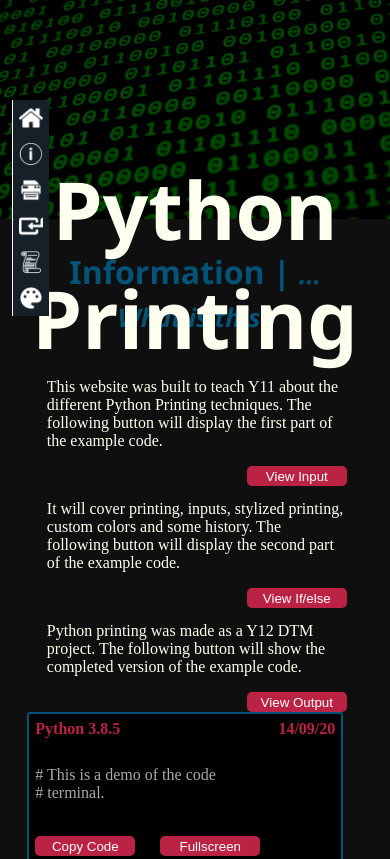
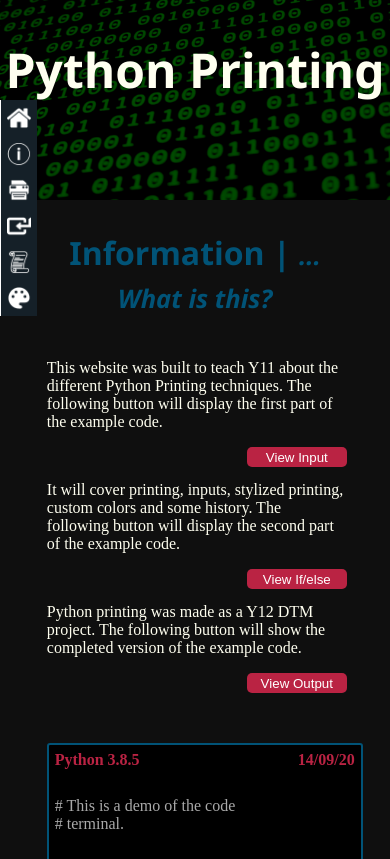
Before and after one commit to cattythegamer-tcat/tutorial_website, a plain HTML site: page index.html in a window 390 px wide. Shown: the top 859 px of the page. Drawn offline with Linux system fonts and the light colour scheme.

Commit message:
Made code terminal move to the left when width is less then 870px

```diff
--- a/css/style.css
+++ b/css/style.css
@@ -202,6 +202,33 @@ i{
     }
 }
 
+@media only screen and (max-width:870px) {
+    article {
+        height: 1000px;
+    }
+
+    #menu {
+        margin-left:0px;
+    }
+
+    .code_terminal {
+        float: left;
+        margin-top: 50px;
+    }
+
+    #title {
+        padding-top:5px;
+    }
+
+    h1 {
+        font-size: 300%;
+    }
+
+    #main_image {
+        height:200px;
+    }
+}
+
 .fullscreen {
     float:left;
     margin-left: 25px;
```
